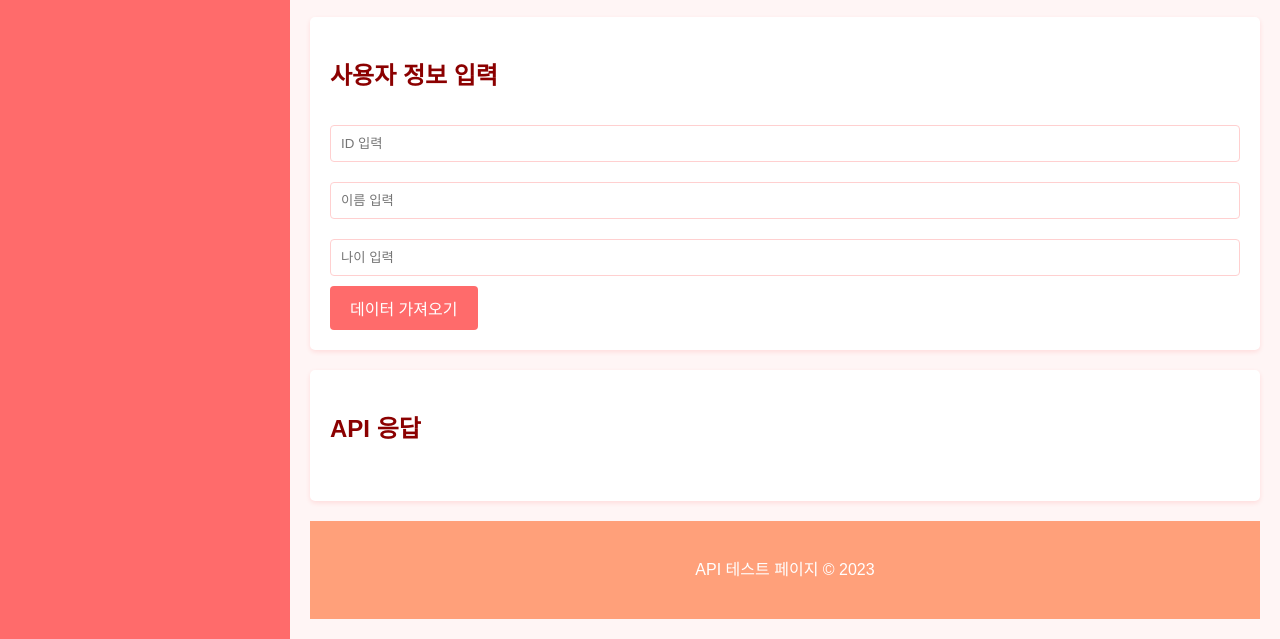
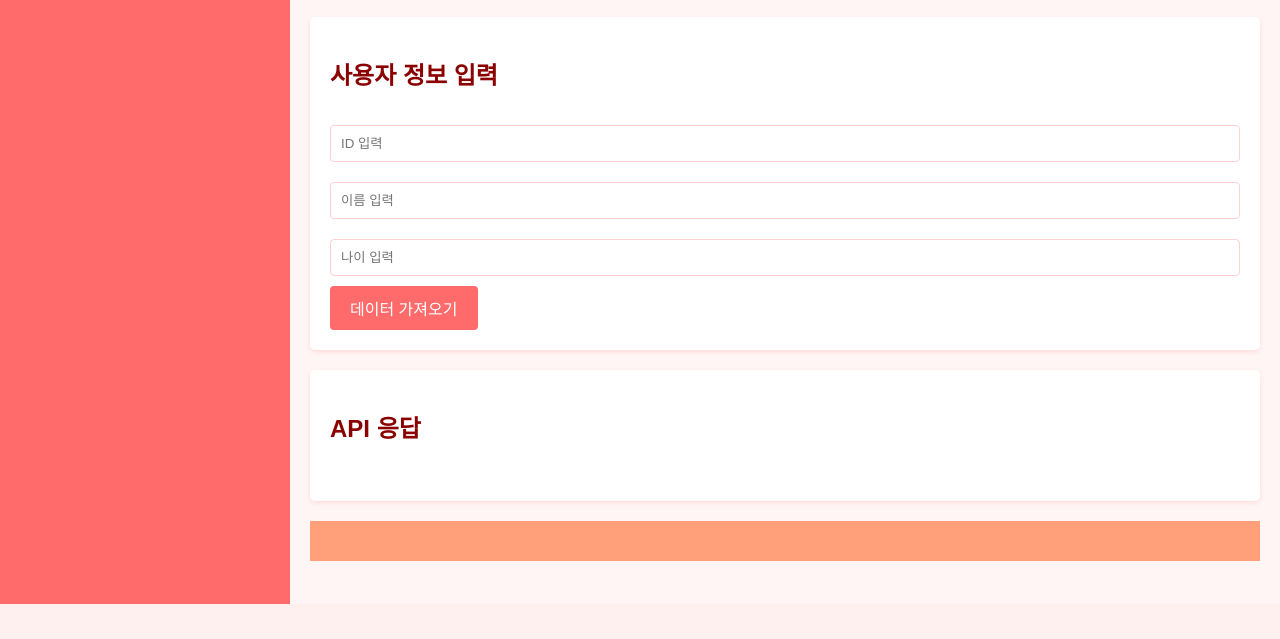
Before and after one commit to hareguu2142/HoMe, a website: page public/pages/js_api.html in a window 1280 px wide. Shown: the part 196-835 px from the top of the page. After the commit the page ends 800 px from the top, so only its background shows below. Drawn offline with Linux system fonts and the light colour scheme.

Commit message:
Add/update HTML file: js_api.html

```diff
--- a/public/pages/js_api.html
+++ b/public/pages/js_api.html
@@ -156,7 +156,6 @@
 <pre id="output"></pre>
 </section>
 <footer class="footer">
-<p>API 테스트 페이지 © 2023</p>
 </footer>
 </main>
 </div>
```
